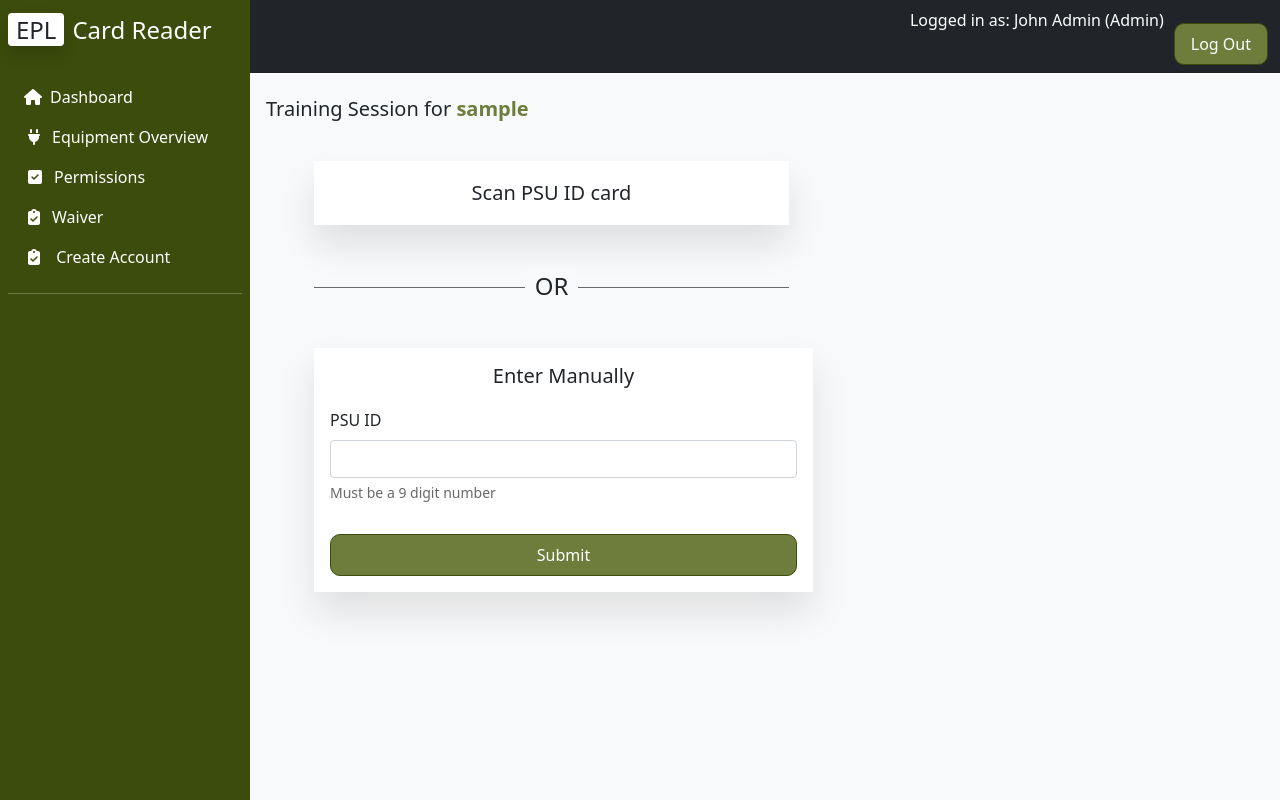
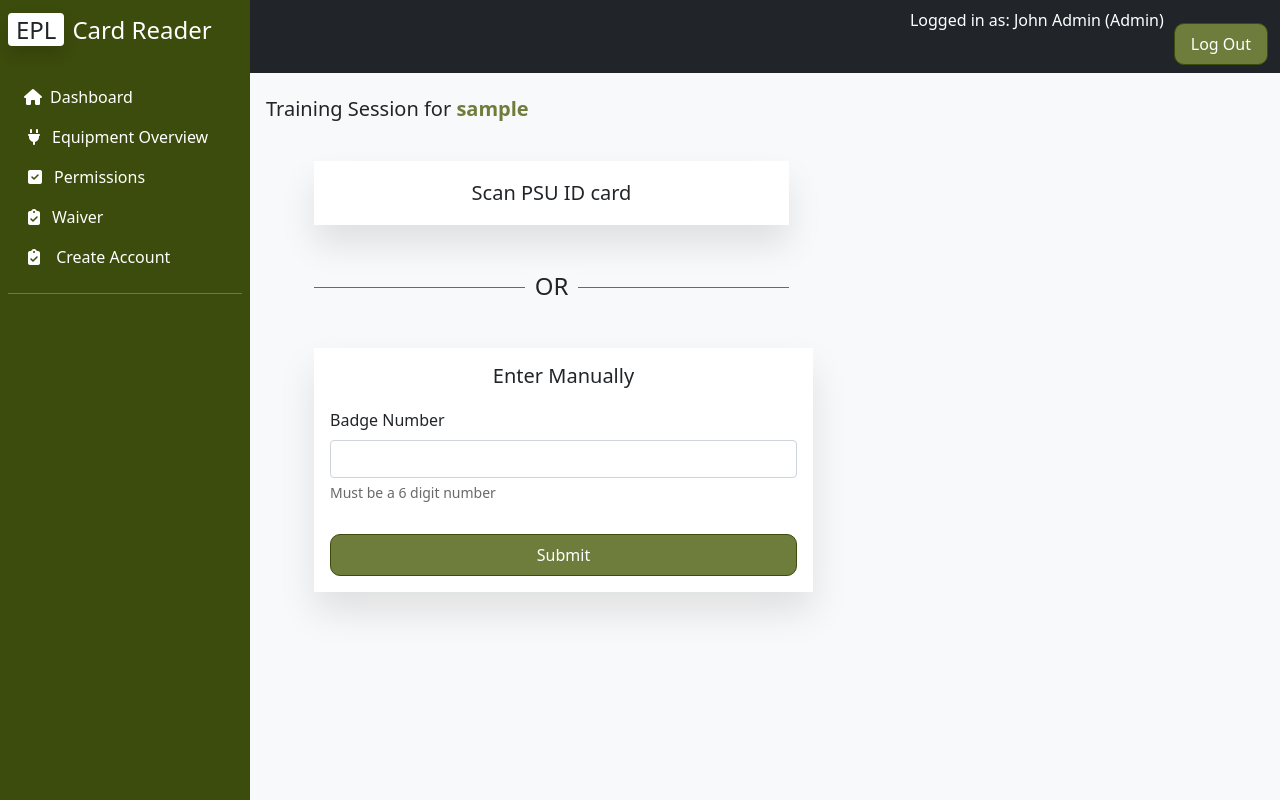
Before and after one commit to ZYostSass/EPL-Card-Reader-Interface, a Flask app: a page that uses web_app/templates/training_session_details.html in a window 1280 px wide. Run offline with Flask 3, Linux system fonts and the light colour scheme; the visitor is signed in with stand-in values (Sample User, id 1); data comes from the database, SQL or seed files in the repository.

Commit message:
Updated Add trainings

```diff
--- a/database/user_options.py
+++ b/database/user_options.py
@@ -166,12 +166,12 @@ def remove_machine(name):
     database_init.session.commit()
 
 # Add trainings to a passed User
-def add_training(user_id, machine_id):
+def add_training(user_badge, machine_id):
     # Check to see if the user is in the database
-    to_train = is_user_id_present(user_id)
+    to_train = is_user_badge_present(user_badge)
     # If they aren't, leave
     if to_train == None:
-        raise LookupError(f"User with ID {user_id} does not exist")
+        raise LookupError(f"User with Badge {user_badge} does not exist")
     # Check to see if the machine is in the database
     machine = database_init.session.execute(select(class_models.Machine)
         .where(class_models.Machine.id == machine_id)).scalar_one_or_none()
--- a/web_app/templates/training_session_details.html
+++ b/web_app/templates/training_session_details.html
@@ -17,19 +17,19 @@
   >
     <h3>Enter Manually</h3>
     <div class="mb-3">
-      <label for="user_id" class="form-label">PSU ID</label>
+      <label for="badge" class="form-label">Badge Number</label>
       <input
         type="text"
         class="form-control"
-        name="user_id"
-        id="user_id"
-        value="{{ user_id }}"
-        maxlength="9"
+        name="badge"
+        id="badge"
+        value="{{ badge }}"
+        maxlength="6"
         inputmode="numeric"
-        pattern="[0-9]{9}"
+        pattern="[0-6]{6}"
         required
       />
-      <div id="idHelp" class="form-text">Must be a 9 digit number</div>
+      <div id="idHelp" class="form-text">Must be a 6 digit number</div>
     </div>
     <button type="submit" class="btn-primary" id="submit-btn">Submit</button>
   </form>
--- a/web_app/views.py
+++ b/web_app/views.py
@@ -202,7 +202,7 @@ def edit_user():
 
 
 @bp.route('/remove-user/', methods=['GET', 'POST'])
-# @manager_required
+@manager_required
 def remove_user_form():
     if request.method == "POST":
         user_badge = request.form['badge']
@@ -317,9 +317,9 @@ def training_session_details(machine_id, name):
         try:
             # TODO (if time): Function call to get badge number by scanning in
             # Otherwise, proceed with getting inputs via manual entry
-            user_id = request.form['user_id']
-            add_training(user_id, machine_id)
-            flash(f"Training for user with PSU ID {user_id} updated successfully", "success")
+            user_badge = request.form['badge']
+            add_training(user_badge, machine_id)
+            flash(f"Training for user with Badge {user_badge} updated successfully", "success")
             return redirect(url_for('views.training_session_details', machine_id=machine_id, name=name))
         except ValueError as e:
             flash(str(e), "error")
```
